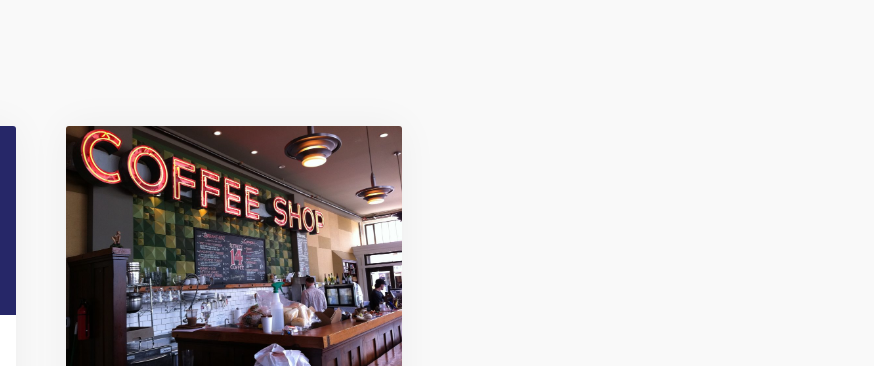
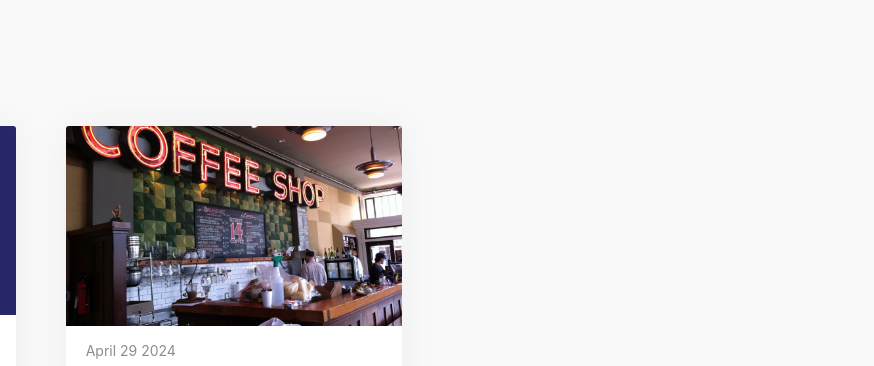
Before and after one commit to RollyDev0205/online_portfolio, a plain HTML site: page index.html in a window 1280 px wide. Shown: the part 3660-4026 px from the top of the page, 406-1280 px from the left. Drawn offline with nearby package versions, Linux system fonts and the light colour scheme; files whose address does not match are found by name.

Commit message:
Update index.html

```diff
--- a/index.html
+++ b/index.html
@@ -351,7 +351,7 @@
 
 						<div class="col-12 col-md-6 col-lg-4">
 							<article class="card" id="project-reveal">
-							  <img class="card-img-top" src="img/Coffee-Shop-store.jpg" alt="Article Image">
+							  <img class="card-img-top" src="img/Coffee-Shop-store.jpg" alt="Article Image" style="height:200px;object-fit:cover">
 							  <div class="card-body">
 								  <div class="card-subtitle mb-2 text-muted">April 29 2024</div>
 							    <h4 class="card-title">Rolly's Coffee Shop</h4>
```
